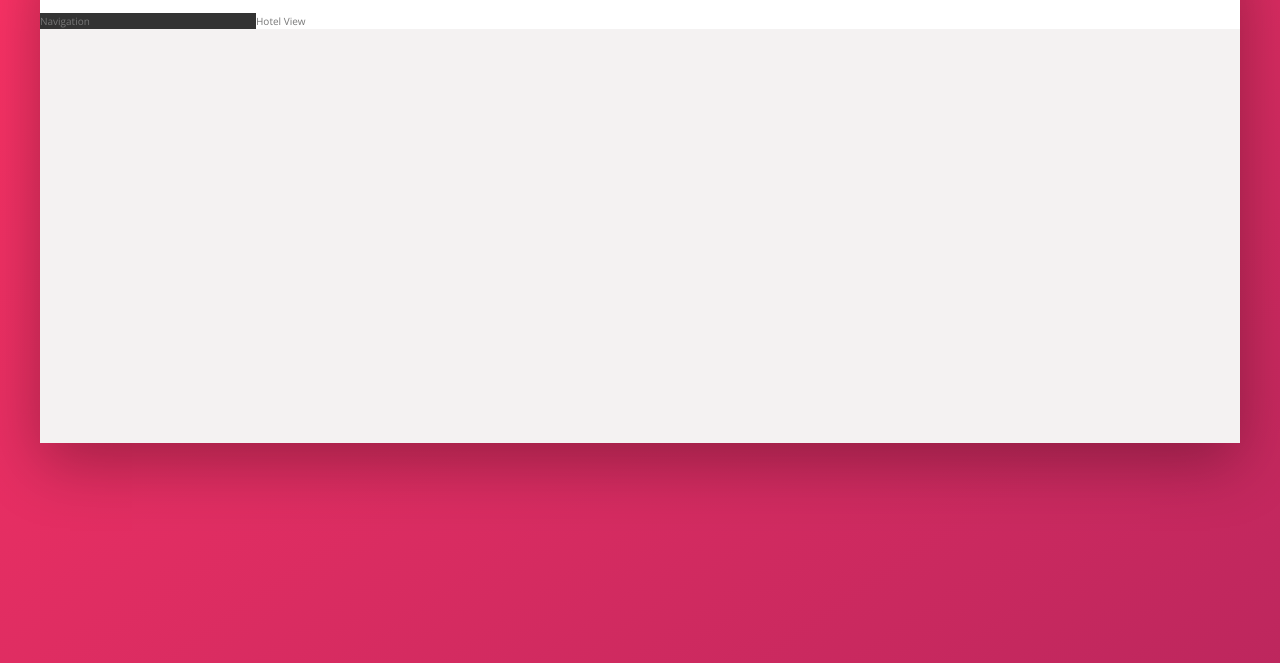
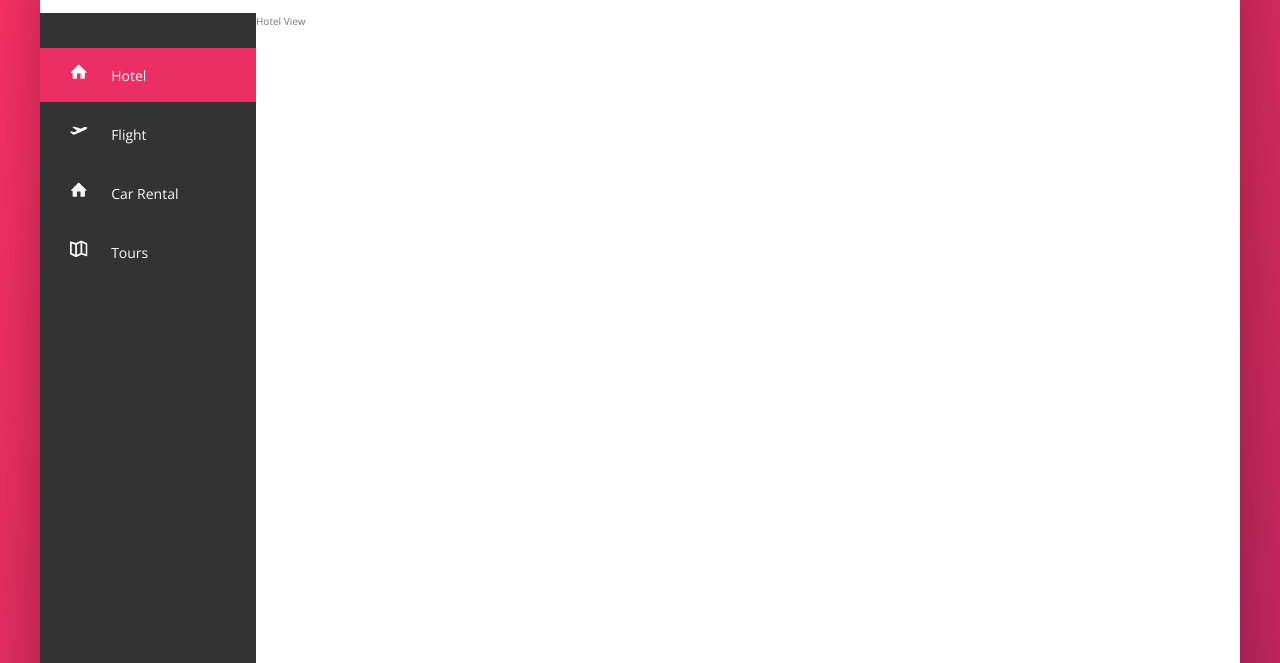
Before and after one commit to Roger-Takeshita/CSS, a plain HTML site: page 02_Trillo_Project/index.html in a window 1280 px wide. Shown: the part 137-800 px from the top of the page. Drawn offline with nearby package versions, Linux system fonts and the light colour scheme.

Commit message:
Add multiple transitions properties using pseudo elements (::before)

```diff
--- a/02_Trillo_Project/css/base/_components.scss
+++ b/02_Trillo_Project/css/base/_components.scss
@@ -97,3 +97,58 @@
     &__user-name {
     }
 }
+
+.side-nav {
+    font-size: 1.4rem;
+    list-style: none;
+    margin-top: 3.5rem;
+
+    &__item {
+        position: relative;
+
+        &::before {
+            content: '';
+            position: absolute;
+            top: 0;
+            left: 0;
+            height: 100%;
+            width: 3px;
+            background-color: var(--color-primary);
+            transform: scaleY(0);
+            transition: transform 0.2s, width 0.4s cubic-bezier(1, 0, 0, 1) 0.2s,
+                background-color 0.1s;
+        }
+        &:not(:last-child) {
+            margin-bottom: 0.5rem;
+        }
+        &--active::before,
+        &:hover::before {
+            transform: scaleY(1);
+            width: 100%;
+        }
+        &:active::before {
+            background-color: var(--color-primary-light);
+        }
+    }
+    &__link {
+        color: var(--color-grey-light-1);
+        text-decoration: none;
+        display: block;
+        padding: 1.5rem 3rem;
+        position: relative;
+        z-index: 2;
+    }
+    &__icon {
+        width: 1.75rem;
+        height: 1.75rem;
+        margin-right: 2rem;
+        fill: currentColor;
+    }
+}
+
+.legal {
+    font-size: 1.2rem;
+    text-align: 2.5rem;
+    padding: 2.5rem;
+    color: var(--color-grey-light-4);
+}
--- a/02_Trillo_Project/css/base/_layout.scss
+++ b/02_Trillo_Project/css/base/_layout.scss
@@ -23,9 +23,13 @@
 .sidebar {
     background-color: var(--color-grey-dark-1);
     flex: 0 0 18%;
+    display: flex;
+    flex-direction: column;
+    justify-content: space-between;
 }
 
 .hotel-view {
     background-color: var(--color-white);
+    height: 80rem;
     flex: 1;
 }
--- a/02_Trillo_Project/index.html
+++ b/02_Trillo_Project/index.html
@@ -45,7 +45,43 @@
         </header>
         <div class="content">
             <nav class="sidebar">
-                Navigation
+                <ul class="side-nav">
+                    <li class="side-nav__item side-nav__item--active">
+                        <a href="#" class="side-nav__link">
+                            <svg class="side-nav__icon">
+                                <use xlink:href="img/sprite.svg#icon-home"></use>
+                            </svg>
+                            <span>Hotel</span>
+                        </a>
+                    </li>
+                    <li class="side-nav__item">
+                        <a href="#" class="side-nav__link">
+                            <svg class="side-nav__icon">
+                                <use xlink:href="img/sprite.svg#icon-aircraft-take-off"></use>
+                            </svg>
+                            <span>Flight</span>
+                        </a>
+                    </li>
+                    <li class="side-nav__item">
+                        <a href="#" class="side-nav__link">
+                            <svg class="side-nav__icon">
+                                <use xlink:href="img/sprite.svg#icon-home"></use>
+                            </svg>
+                            <span>Car Rental</span>
+                        </a>
+                    </li>
+                    <li class="side-nav__item">
+                        <a href="#" class="side-nav__link">
+                            <svg class="side-nav__icon">
+                                <use xlink:href="img/sprite.svg#icon-map"></use>
+                            </svg>
+                            <span>Tours</span>
+                        </a>
+                    </li>
+                </ul>
+                <div class="legal">
+                    &copy; 2017 by trillo. All rights reserved.
+                </div>
             </nav>
             <main class="hotel-view">
                 Hotel View
```
Also changed, not shown: 02_Trillo_Project/css/style.css, 1 other file.
